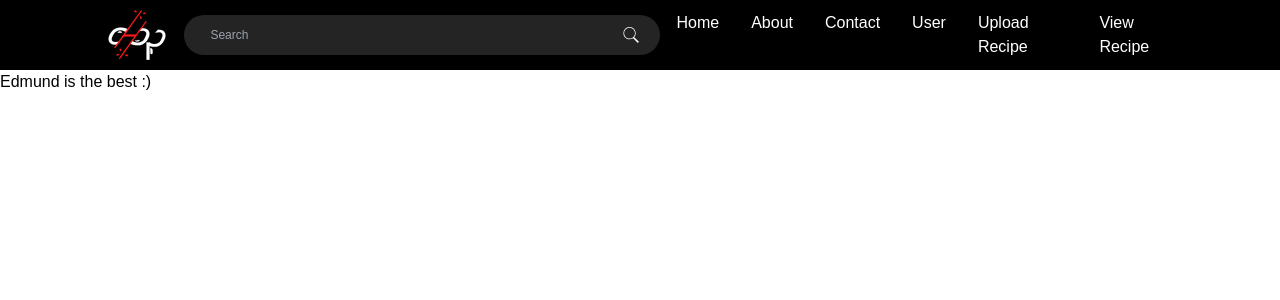
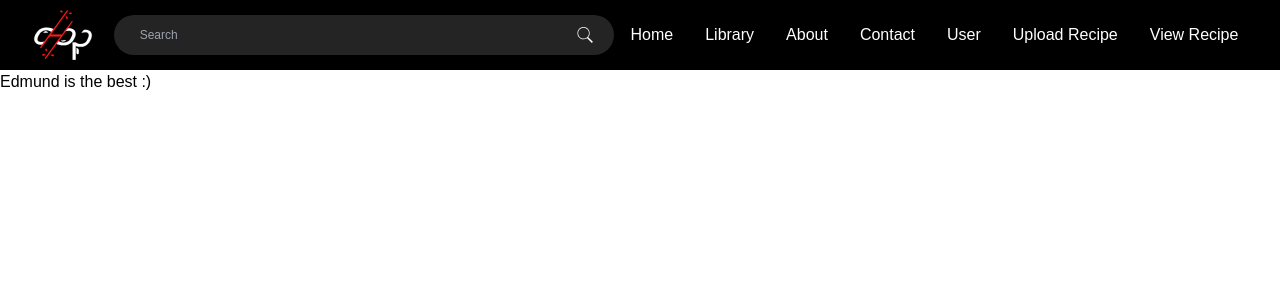
Before and after one commit to henrynvn09/chop-recipes-web, a React (Create React App) app in the folder front-end/: page /home in a window 1280 px wide. Shown: the top 300 px of the page. Built offline with nearby package versions, Linux system fonts and the light colour scheme; no server answers.

Commit message:
Refactor Navbar

```diff
--- a/front-end/src/Components/Navbar.jsx
+++ b/front-end/src/Components/Navbar.jsx
@@ -1,22 +1,22 @@
-import React, { useState } from 'react';
-import { Link } from 'react-router-dom';
-import '../Styles/Navbar.css';
+import React, { useState } from "react";
+import { Link } from "react-router-dom";
+import "../Styles/Navbar.css";
 
 const Navbar = () => {
   // State variable to hold the value of the input field
-  const [searchInput, setSearchInput] = useState('');
+  const [searchInput, setSearchInput] = useState("");
 
   // Event handler to update the search input value when Enter key is pressed
   const handleKeyPress = (event) => {
-    if (event.key === 'Enter') {
+    if (event.key === "Enter") {
       handleSearch();
     }
   };
 
   // Event handler to update the search input value when search button is clicked
   const handleSearch = () => {
-    console.log('Search Input:', searchInput);
-    setSearchInput('');
+    console.log("Search Input:", searchInput);
+    setSearchInput("");
     // Here you can perform any further actions with the searchInput value
   };
 
@@ -26,25 +26,28 @@ const Navbar = () => {
   };
 
   return (
-    <nav className='navbar'>
+    <nav className="navbar">
       <Link to="/home">
-        <img src="/chopLogoWhite.svg" alt="" className ='logo' />
+        <img src="/chopLogoWhite.svg" alt="" className="logo" />
       </Link>
-      <div className= "search-box">
+      <div className="search-box">
         <input
           type="text"
-          placeholder='Search'
+          placeholder="Search"
           value={searchInput}
           onChange={handleInputChange}
           onKeyPress={handleKeyPress}
         />
         <button className="search-button" onClick={handleSearch}>
-          <img src="/searchIcon.svg" alt="" className ='search-icon' />
+          <img src="/searchIcon.svg" alt="" className="search-icon" />
         </button>
       </div>
       <ul>
         <li>
           <Link to="/home">Home</Link>
+        </li>
+        <li>
+          <Link to="/library">Library</Link>
         </li>
         <li>
           <Link to="/about">About</Link>
@@ -56,14 +59,18 @@ const Navbar = () => {
           <Link to="/user">User</Link>
         </li>
         <li>
-          <Link to="/upload-recipe">Upload Recipe</Link>
+          <Link className="notoverflow" to="/upload-recipe">
+            Upload Recipe
+          </Link>
         </li>
         <li>
-          <Link to="/view-recipe">View Recipe</Link>
+          <Link className="notoverflow" to="/view-recipe">
+            View Recipe
+          </Link>
         </li>
       </ul>
     </nav>
   );
-}
+};
 
 export default Navbar;
--- a/front-end/src/Styles/Navbar.css
+++ b/front-end/src/Styles/Navbar.css
@@ -3,8 +3,9 @@
     display: flex;
     justify-content: space-between;
     align-items: center;
-    padding: 0px 7%;
     background-color: #000000;
+    padding-right: 2%;
+    padding-left: 1%;
 }
 .search-box {
     display: flex;
@@ -49,6 +50,7 @@
 
 nav ul{
     display: flex;
+    list-style-type: none;
 }
 
 nav ul li{
@@ -67,3 +69,9 @@ nav ul li a{
 nav ul li a:hover{
     color: #FF1A1A;
 }
+
+.notoverflow {
+    white-space: nowrap;
+    overflow: hidden;
+    text-overflow: ellipsis;
+  }
```
